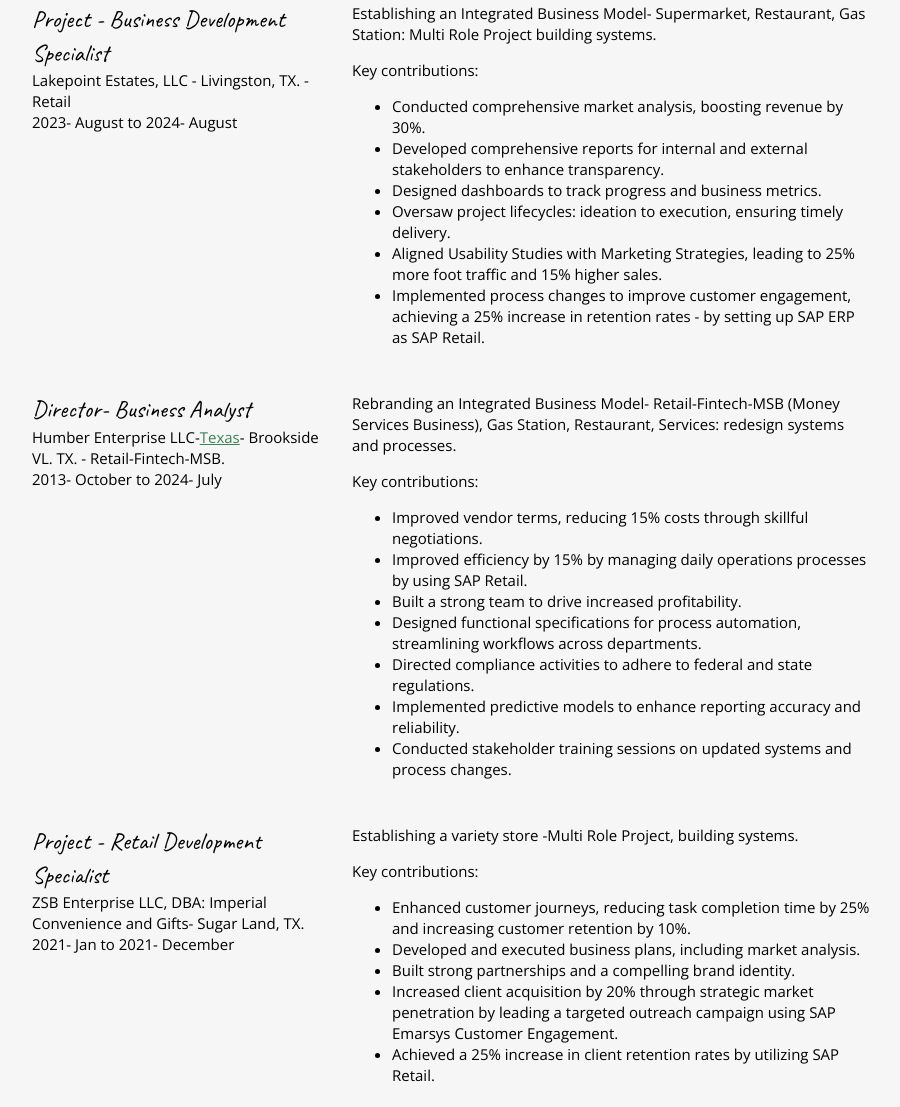
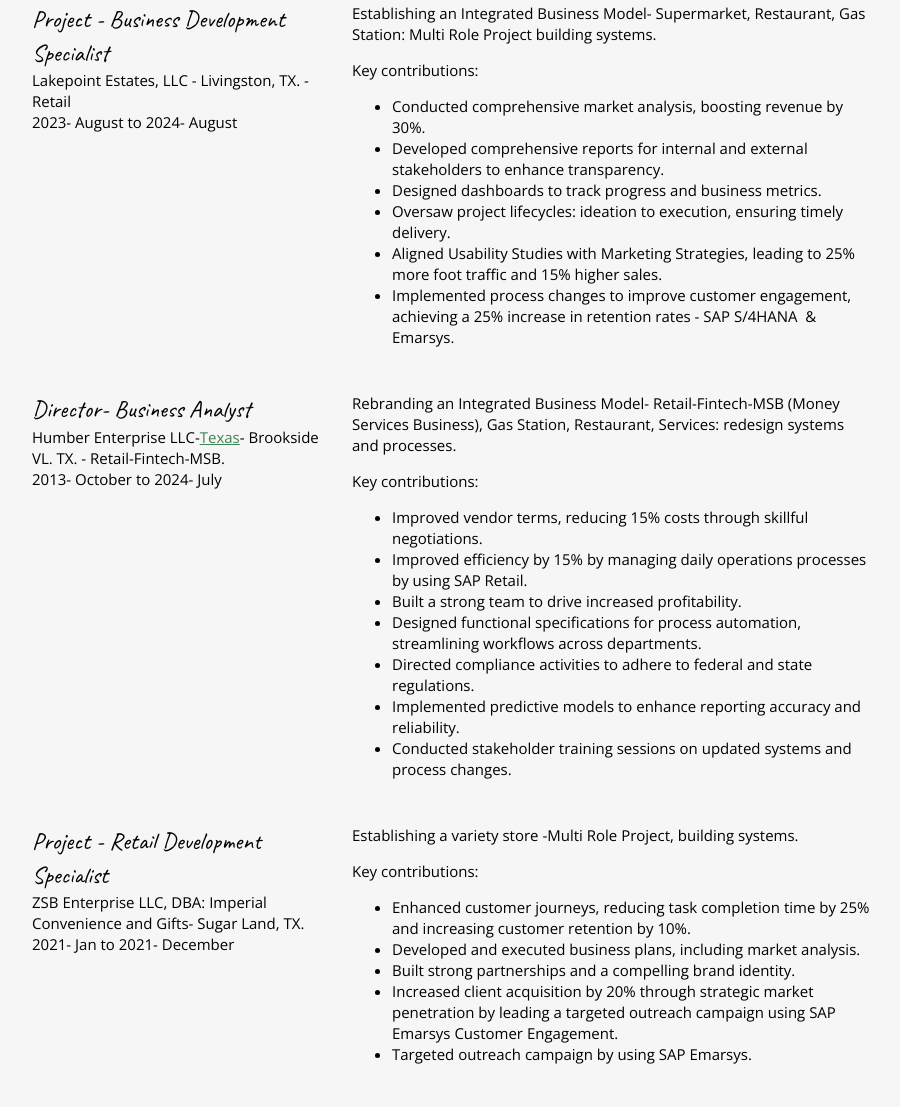
Before and after one commit to WhipperEarner/Resume, a plain HTML site: page index.html in a window 1280 px wide. Shown: the part 2916-4023 px from the top of the page, without its empty margins (188-1088 px from the left). Drawn offline with nearby package versions, Linux system fonts and the light colour scheme.

Commit message:
Update index.html

```diff
--- a/index.html
+++ b/index.html
@@ -300,7 +300,7 @@
                 Aligned Usability Studies with Marketing Strategies, leading to 25% more foot traffic and 15% higher sales.
               </li>
               <li>
-                Implemented process changes to improve customer engagement, achieving a 25% increase in retention rates - by setting up SAP ERP as SAP Retail.
+                Implemented process changes to improve customer engagement, achieving a 25% increase in retention rates - SAP S/4HANA  &  Emarsys.
               </li>
             </ul>
 
@@ -399,7 +399,7 @@
                 Increased client acquisition by 20% through strategic market penetration by leading a targeted outreach campaign using SAP Emarsys Customer Engagement.
               </li>
               <li>
-                Achieved a 25% increase in client retention rates by utilizing SAP Retail.
+                Targeted outreach campaign by using SAP Emarsys.
               </li>
             </ul>
 
```
